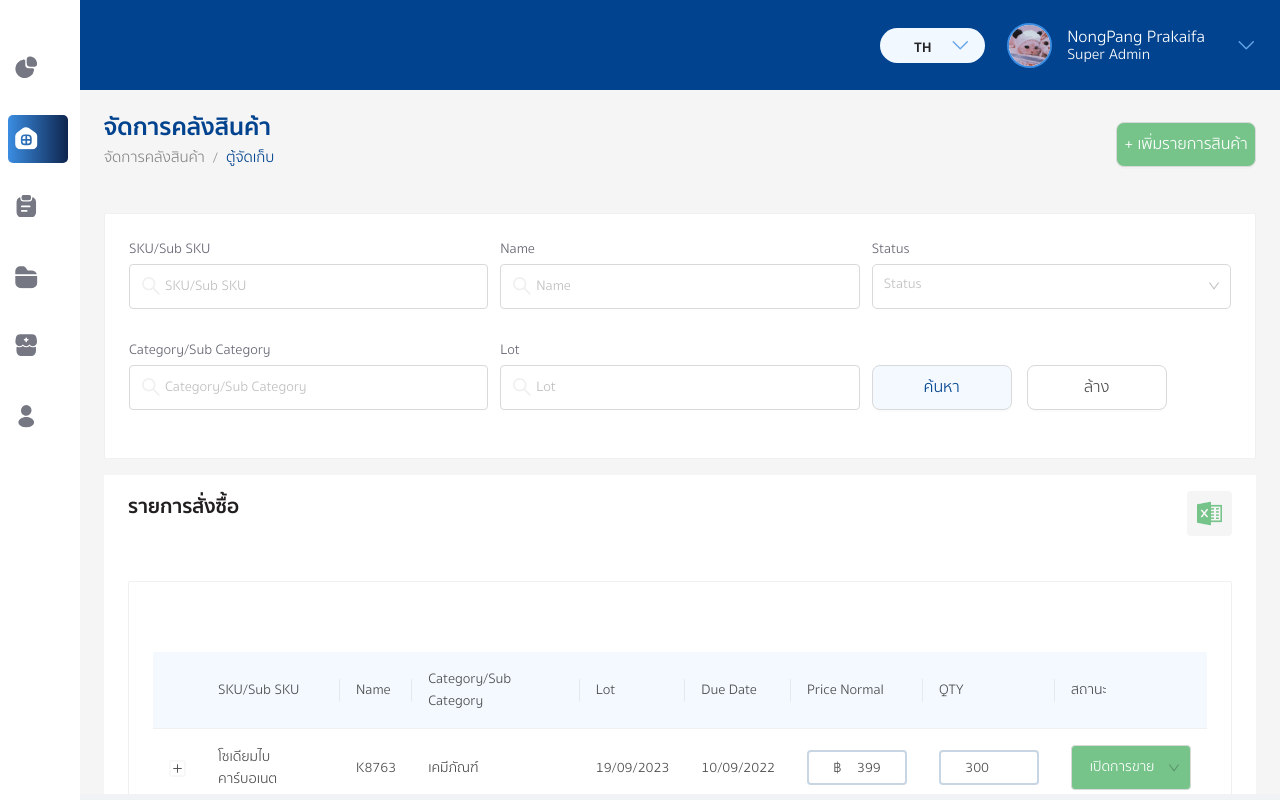
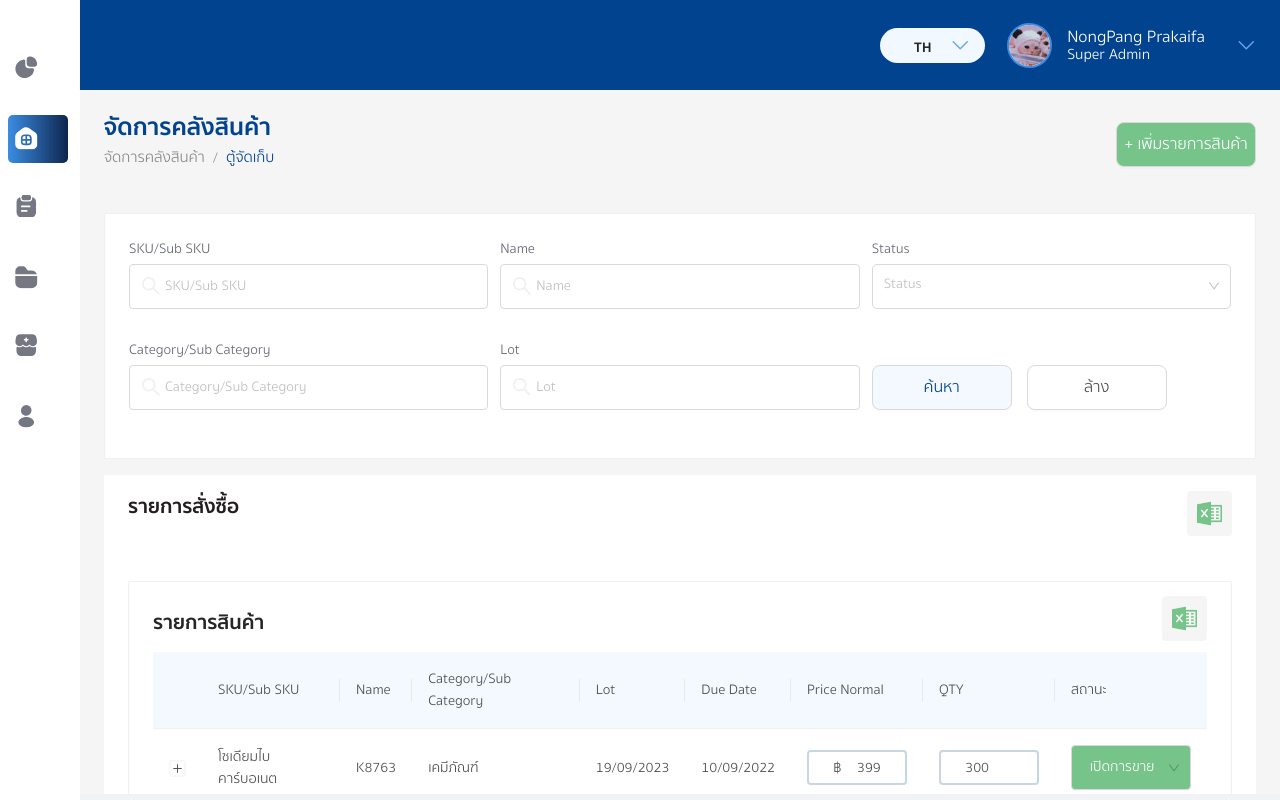
Before and after one commit to HusenMasmumas/ab-solute-health-were-house, a React (Create React App) app: page /#/warehouse-management/store-cabinet in a window 1280 px wide. Built offline with nearby package versions, Linux system fonts and the light colour scheme.

Commit message:
refactor: 💡 button excel

```diff
--- a/src/views/warehouse_managment/inventory_management/TableWarehouseManagement.tsx
+++ b/src/views/warehouse_managment/inventory_management/TableWarehouseManagement.tsx
@@ -165,9 +165,9 @@ const TableWarehouseManagement = ({ dataTable = [] }: Props) => {
   ];
 
   return (
-    <div>
-      <div></div>
+    <>
       <MoTable
+        headerTable={`รายการสินค้า`}
         columns={columns}
         dataSource={dataTable}
         expandable={expandable}
@@ -177,8 +177,13 @@ const TableWarehouseManagement = ({ dataTable = [] }: Props) => {
           pageSize: limitPage,
           currentPage: currentPage,
         }}
+        actions={[{
+          type: 'excel',
+          fn: ()=>{console.log('download excel');
+          }
+        }]}
       />
-    </div>
+    </>
   );
 };
 export default TableWarehouseManagement;
```
